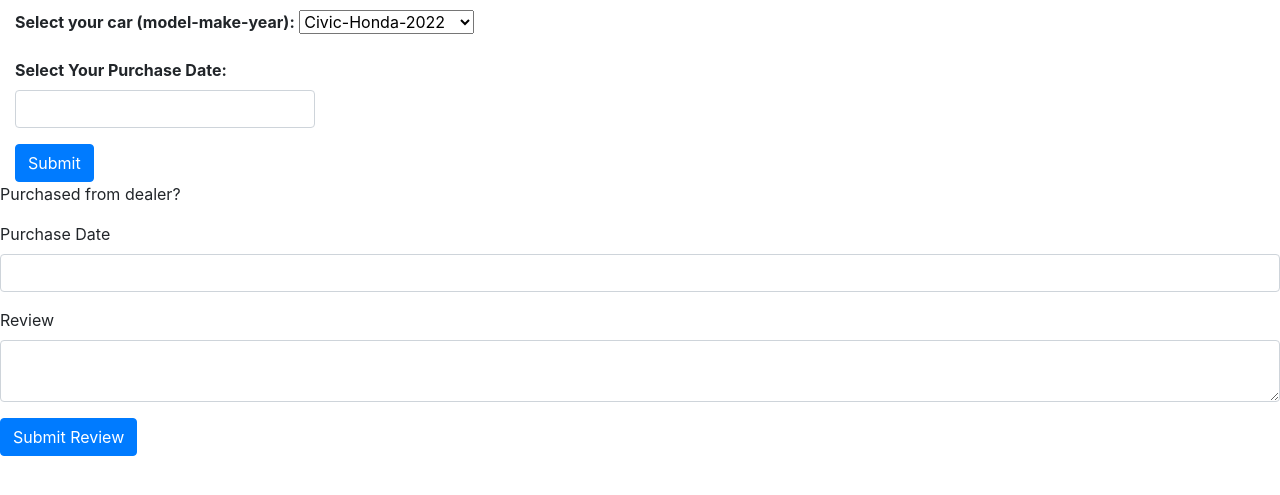
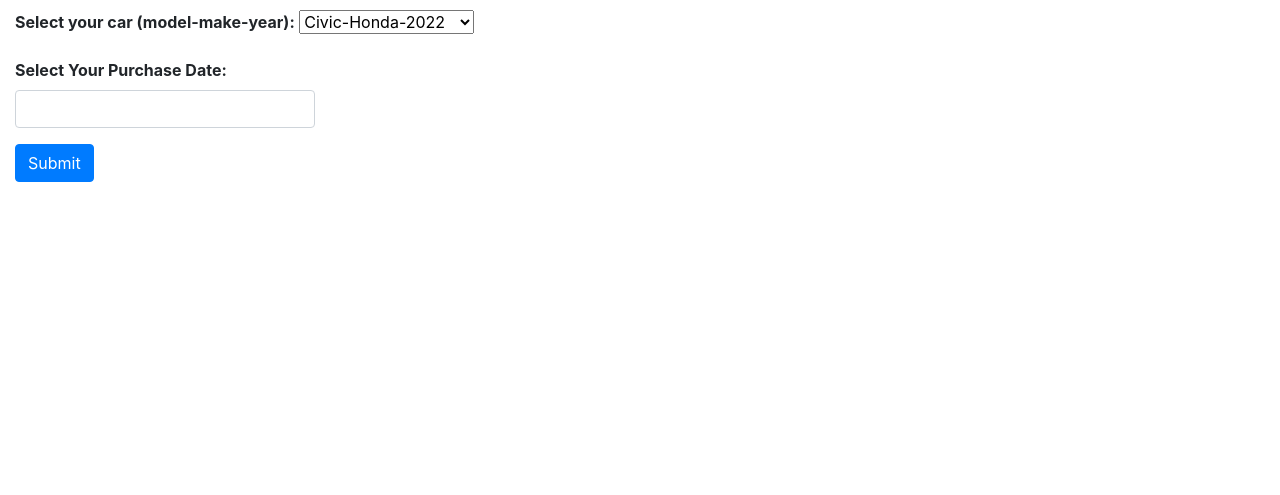
Before and after one commit to vasudevapitta/capstone-ibm, a Django app: template server/djangoapp/templates/djangoapp/add_review.html in a window 1280 px wide. Shown: the part 284-779 px from the top of the page. Run offline with Django 3.2, Linux system fonts and the light colour scheme; the template is opened without the code that fills it: values that come from a table or form of the project are taken from there, others are empty; data comes from the database, SQL or seed files in the repository; both versions use the stored data as it was after the commit; some libraries are stand-ins or nearby versions.

Commit message:
update add_review.html and db.sqlite3

```diff
--- a/server/djangoapp/templates/djangoapp/add_review.html
+++ b/server/djangoapp/templates/djangoapp/add_review.html
@@ -91,28 +91,12 @@
             {% endif %}
         </form>
     </div>
+</body>
 
-                    <div class="form-group">
-                        <input class="form-check-input" type="checkbox" name="purchasecheck" id="purchasecheck">
-                        <label class="form-check-label" for="purchasecheck">Purchased from dealer?</label>
-                    </div>
-                    <div class="form-group">
-                        <label>Purchase Date</label>
-                        <input class="date-own form-control" type="text" name="purchasedate" id="purchasedate">
-                    </div>
-                    <div class="form-group">
-                        <label>Review</label>
-                        <textarea class="form-control" id="content" name="content" rows="2" required></textarea>
-                    </div>
-                    <button type="submit" class="btn btn-primary">Submit Review</button>
-                </form>
-            </div>
-
-        </body>
-        <script type="text/javascript">
-          $('.date-own').datepicker({
-             format: 'mm/dd/yyyy'
-            });
-        </script>
+    <script type="text/javascript">
+        $('.date-own').datepicker({
+            format: 'mm/dd/yyyy'
+        });
+    </script>
     </body>
 </html>
```
Also changed, not shown: server/db.sqlite3.
